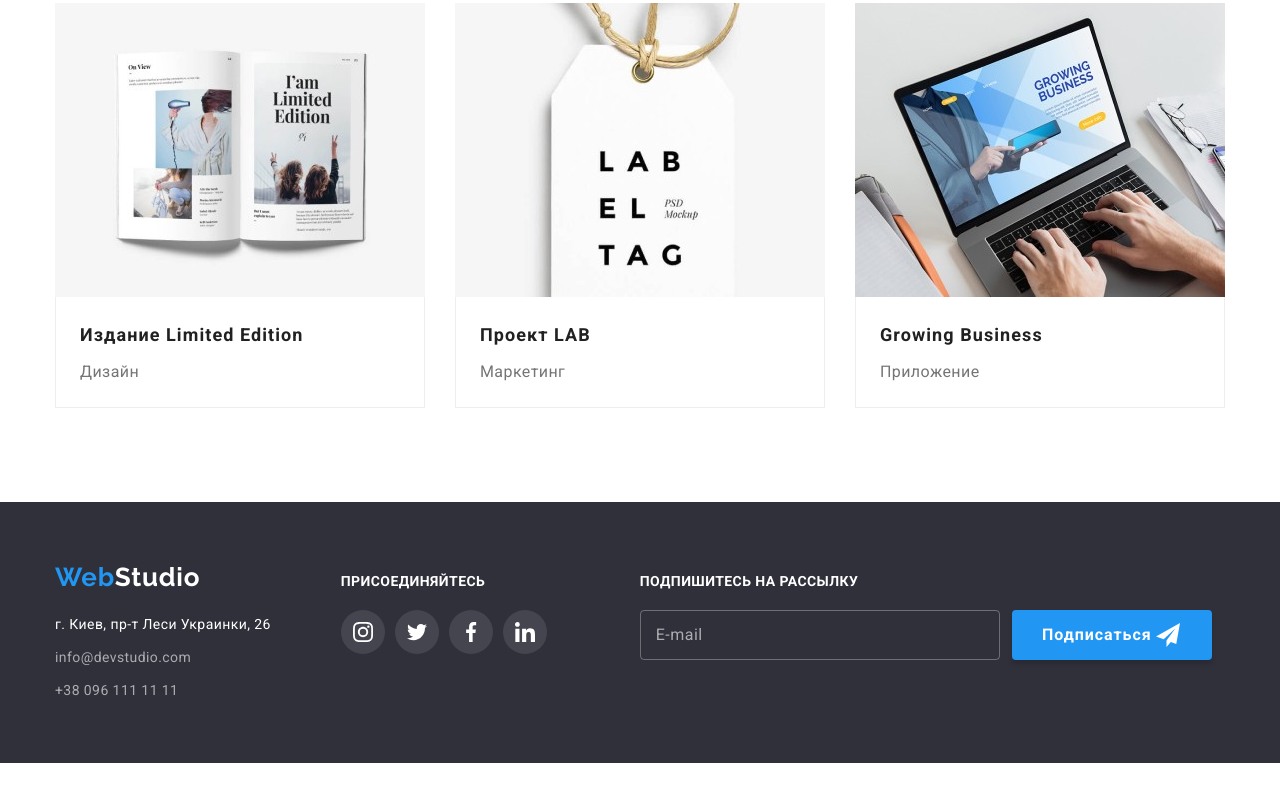
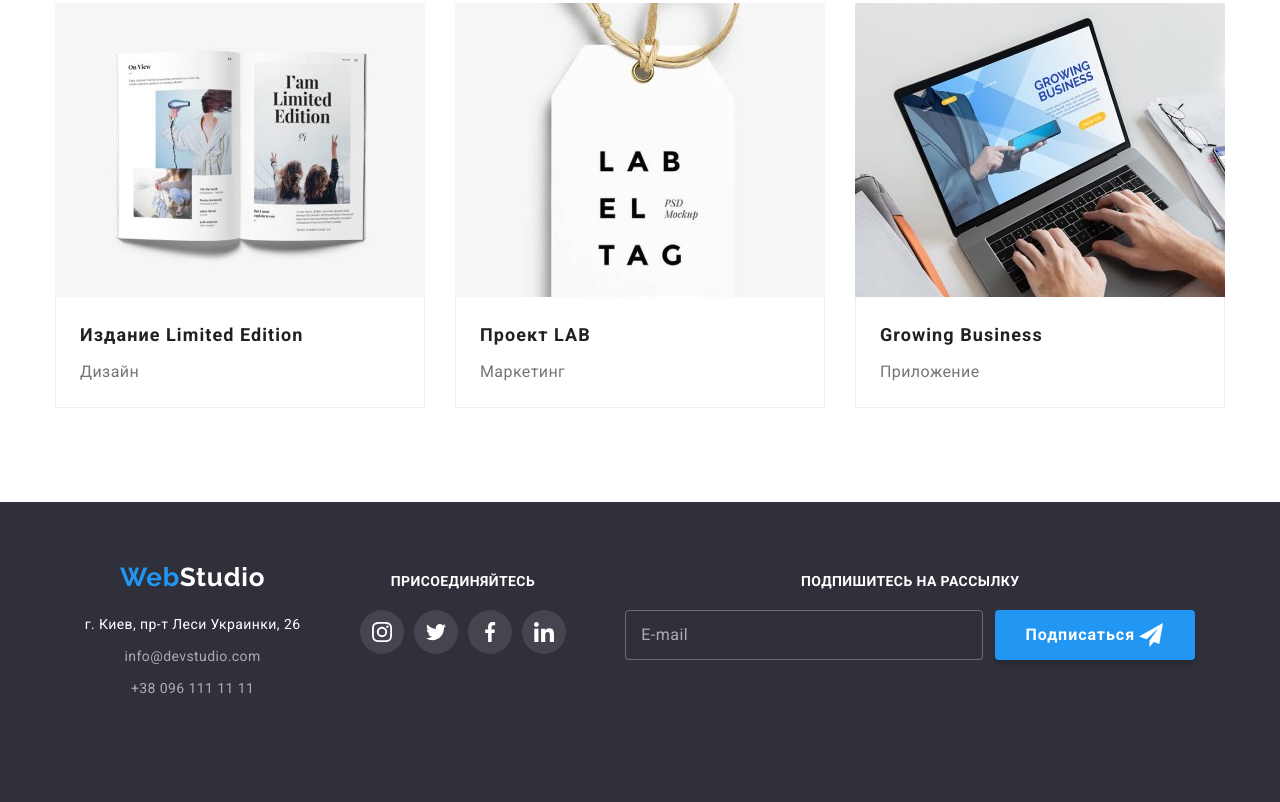
Before and after one commit to YuriiHolovchenko/goit-markup-hw-08, a plain HTML site: page portfolio.html in a window 1280 px wide. Shown: the part 1134-1936 px from the top of the page. Before the commit the page ends 1897 px from the top, so only its background shows below. Drawn offline with nearby package versions, Linux system fonts and the light colour scheme.

Commit message:
add footer

```diff
--- a/js/menu.js
+++ b/js/menu.js
@@ -1,6 +1,7 @@
 (() => {
     const menuBtnRef = document.querySelector("[data-menu-button]");
     const mobileMenuRef = document.querySelector("[data-menu]");
+    // const logo = document.getElementsByClassName('logo');
 
     menuBtnRef.addEventListener("click", () => {
         const expanded =
@@ -11,6 +12,8 @@
 
         mobileMenuRef.classList.toggle("is-open");
 
+        // logo.classList.toggle("is-hidden");
+
     });
 
 })();
--- a/sass/components/_menu.scss
+++ b/sass/components/_menu.scss
@@ -3,17 +3,20 @@
     background-color: #fff;
     // position: relative;
 
-    // padding: 20px;
+
     // text-align: center;
     // font-size: 20px;
 
+    // width: auto;
     @include mq(mobile-only){
         display: none;
 
         position: absolute;
         top: 100%;
         left: 0;
-        width: 100%;
+        width: 100vh;
+        height: 100vh;
+        padding: 0 40px;
 
         &.is-open {
         display: block;
@@ -23,7 +26,13 @@
     @include mq(tablet){
         display: flex;
         justify-content: space-between;
+        align-items: center;
         flex-grow: 1;
+    }
+    @include mq(desktop) {
+        display: flex;
+        justify-content: space-between;
+        align-items: center;
     }
 }
 
@@ -44,7 +53,6 @@
     }
 }
 
-
 .menu__icon--close {
     display: none;
 }
@@ -56,3 +64,17 @@
 .menu__button.is-open .menu__icon{
     display: none;
 }
+
+.menu__button.is-open .header__logo {
+    display: none;
+}
+
+// @include mq(mobile-only){
+// .menu__button.is-open,
+// .header__logo .logo.is-open {
+//     display: block;
+// }
+
+// .header__logo .logo.is-hidden {
+//     display: none;
+// }}
--- a/sass/components/_subscribe.scss
+++ b/sass/components/_subscribe.scss
@@ -1,16 +1,24 @@
 /*    Підписатись на розсилку */
+
 
 .subscribe-form {
     display: flex;
     align-items: center;
+    flex-direction: column;
+    justify-content: center;
 
-    flex-direction: row;
-    flex-wrap: wrap;
+    @include mq(desktop){
+        flex-direction: row;
+        flex-wrap: wrap;
+        align-items: flex-start;
+    }
+
 }
 
 .subscribe-form__field {
     position: relative;
     overflow: hidden;
+    margin-bottom: 20px;
 }
 
 .subscribe-form__field:focus-within {
@@ -19,9 +27,13 @@
 }
 
 .subscribe-form__input {
+
+    width: 450px;
     height: 50px;
-    min-width: 360px;
     padding-left: 16px;
+    @include mq(desktop){
+        width: 358px;
+    }
 
     font: inherit;
     font-size: 16px;
--- a/sass/layouts/_footer.scss
+++ b/sass/layouts/_footer.scss
@@ -3,20 +3,32 @@
 /* ============================== */
 
 .footer {
-    display: flex;
-    align-items: center;
-    justify-content: center;
-    flex-wrap: wrap;
-
     padding-top: 60px;
     padding-bottom: 60px;
 
     background: var(--third-bg-color);
+
+    // display: flex;
+    // align-items: center;
+    // justify-content: center;
+    // flex-wrap: wrap;
 }
 
 .footer__container {
     display: flex;
-    align-items: baseline;
+    flex-direction: column;
+    align-items: center;
+
+    @include mq(tablet){
+        flex-direction: row;
+        flex-wrap: wrap;
+        justify-content: space-around;
+    }
+    @include mq(desktop){
+        flex-direction: row;
+        align-items: baseline;
+    }
+
 }
 
 .footer__logo {
@@ -30,12 +42,19 @@
 }
 
 .address__container {
-    margin-right: 70px;
+    display: flex;
+    flex-direction: column;
+    align-items: center;
+
+    // margin-right: 70px;
+    margin-bottom: 60px;
 }
 
 .address__item {
     display: block;
-    margin-bottom: 9px;
+    text-align: center;
+    margin-bottom: 8px;
+    // margin-bottom: 9px;
 }
 
 .address__item:last-child {
@@ -55,7 +74,8 @@
 
 /*  Присоединяйтесь */
 .call {
-    margin-right: 93px;
+    margin-bottom: 60px;
+    // margin-right: 93px;
 }
 
 .call__title,
@@ -66,6 +86,7 @@
     font-size: 14px;
     line-height: 1.14;
     text-transform: uppercase;
+    text-align: center;
     margin-bottom: 20px;
     color: var(--third-text-color);
 }
--- a/sass/layouts/_header.scss
+++ b/sass/layouts/_header.scss
@@ -5,14 +5,21 @@
 .header {
     background: var(--primary-bg-color);
     border-bottom: 1px solid #ECECEC;
-
     position: relative;
 }
 
 .header__container {
+    // position: relative;
+
     display: flex;
     align-items: center;
-    justify-content: space-between;
+    justify-content: flex-start;
+
+    height: 80px;
+
+    @include mq(mobile-only){
+        height: 60px;
+    }
 }
 
 .header__logo {
@@ -26,11 +33,9 @@
 /* меню навігатора */
 
 // .navigation__container{
-
 //     outline: 1px solid red;
 // }
 // .header-contacts__container {
-
 //     outline: 1px solid green;
 // }
 
@@ -39,10 +44,12 @@
     align-items: center;
     justify-content: center;
 
+
     @include mq(mobile-only){
-        display: flex;
+
         flex-direction: column;
-        align-items: stretch;
+        align-items: flex-start;
+
     }
 }
 
@@ -50,7 +57,7 @@
     margin-right: 50px;
 
     &:last-child {
-        margin: 0;
+        margin-right: 0;
     }
 }
 
@@ -75,13 +82,13 @@
     }
 
     @include mq(mobile-only){
-        padding-left: 40px;
-        padding-top: 32px;
+        padding-bottom: 32px;
 
         font-size: 40px;
         line-height: 1.175;
+
         &:last-child{
-            padding-top: 0;
+            padding-bottom: 0;
         }
     }
 }
@@ -108,30 +115,33 @@
 /* контакти */
 .header-contacts__list {
     display: flex;
-    flex-direction: column;
-    align-items: flex-start;
-    justify-content: space-evenly;
-
-    margin-left: auto;
+    flex-direction: column-reverse;
+    // align-items: flex-start;
+    // justify-content: space-evenly;
+    @include mq(tablet){
+        flex-direction: column;
+        align-items: flex-start;
+        justify-content: space-evenly;
+    }
+    @include mq(desktop){
+        display: flex;
+        flex-direction: row;
+        justify-content: flex-end;
+    }
 
 }
 
-.header-contacts__item{
-    margin-left: 50px;
+
+@include mq(desktop){
+    .header-contacts__item{
+        margin-left: 50px;
+    }
+    .header-contacts__item:first-child {
+        margin-right: auto;
+    }
 }
-// .header-contacts__item:first-child {
-//     // margin-right: 50px;
-// }
 
 .header-contacts__link {
-    display: flex;
-    align-items: center;
-    justify-content: space-between;
-    padding: 10px 0;
-    // height: auto;
-    // padding-top: 32px;
-    // padding-bottom: 32px;
-
     font-weight: 500;
     font-size: 14px;
     line-height: 1.14;
@@ -146,11 +156,49 @@
     &:focus {
         color: var(--accent-color);
     }
+
+    @include mq(tablet){
+        display: flex;
+        align-items: center;
+        justify-content: space-between;
+    }
+
+    @include mq(desktop){
+        padding-top: 32px;
+        padding-bottom: 32px;
+    }
 }
 
+.header-contacts__link--tel{
+    @include mq(mobile-only) {
+        margin-bottom: 32px;
 
+        font-weight: 500;
+        font-size: 34px;
+        line-height: 1.18;
+        letter-spacing: 0.02em;
+
+        color: var(--accent-color);
+    }
+}
+.header-contacts__link--mail{
+    @include mq(mobile-only) {
+        margin-bottom: 64px;
+
+        font-weight: 500;
+        font-size: 24px;
+        line-height: 28px;
+        letter-spacing: 0.02em;
+
+        color: var(--secondary-text-color);
+    }
+}
 
 .header-contacts__icon {
+    @include mq(mobile-only){
+        display: none;
+    }
+
     fill: currentColor;
     margin-right: 10px;
 }
--- a/sass/layouts/_hero.scss
+++ b/sass/layouts/_hero.scss
@@ -4,9 +4,10 @@
     @include mq(desktop){
         padding-top: 200px;
         padding-bottom: 200px;
+
+        max-width: 1600px;
     }
     width: 100%;
-    max-width: 1600px;
     margin-left: auto;
     margin-right: auto;
     padding-top: 118px;
```
Also changed, not shown: index.html (+9 -13 lines), css/main.css, css/main.min.css, 2 other files.
